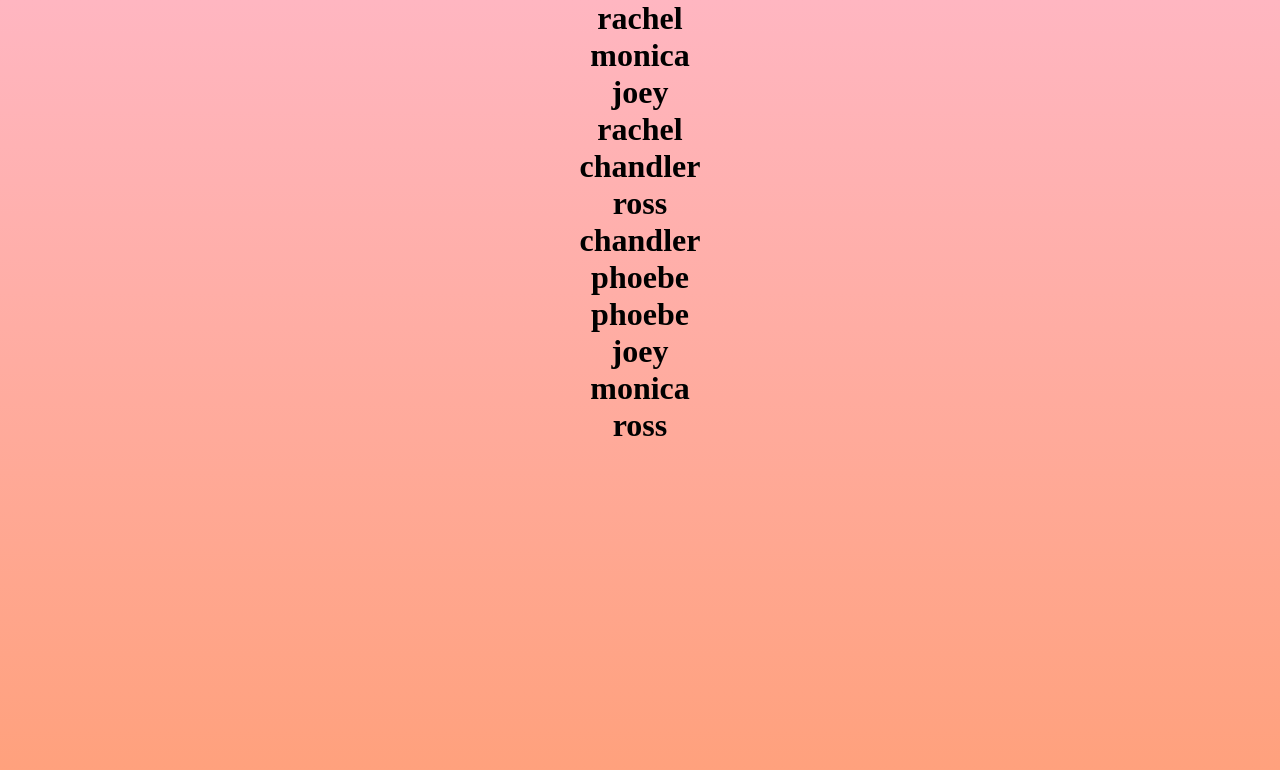
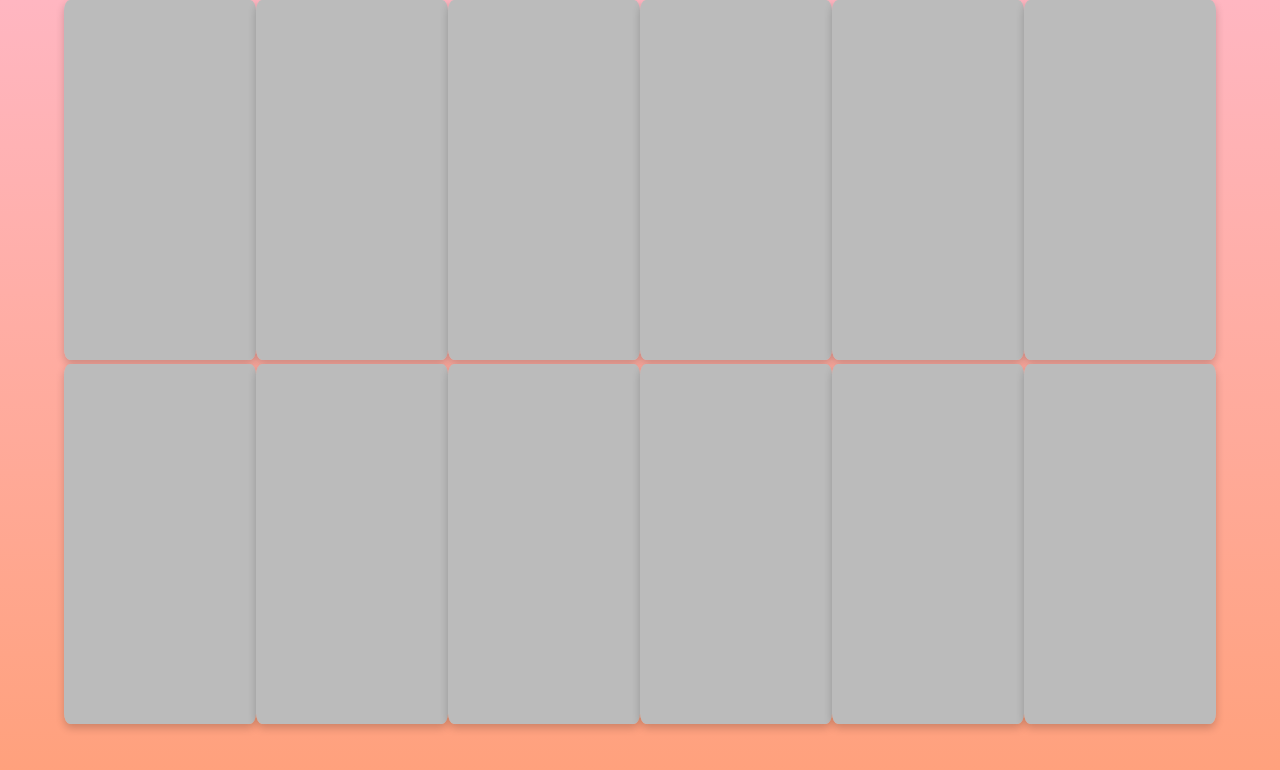
Before and after one commit to AshkanShakiba/Pexeso, an Angular app: page / in a window 1280 px wide. Shown: the top 770 px of the page. Built offline with nearby package versions, Linux system fonts and the light colour scheme.

Commit message:
Completing card component

```diff
--- a/src/app/components/card/card.component.html
+++ b/src/app/components/card/card.component.html
@@ -1 +1,10 @@
-<h1>{{card.img}}</h1>
+<div class="flip-card">
+  <div class="flip-card-inner">
+    <div class="flip-card-front">
+      <div class="image backside"></div>
+    </div>
+    <div class="flip-card-back">
+      <div class="image" style="background-image: none;"></div>
+    </div>
+  </div>
+</div>
--- a/src/app/components/card/card.component.scss
+++ b/src/app/components/card/card.component.scss
@@ -0,0 +1,50 @@
+.image {
+  width: 100%;
+  height: 100%;
+  border-radius: 3%;
+  background-size: 100% 100%;
+}
+
+.backside {
+  //background-image: url("images/card.png");
+}
+
+.flip-card {
+  border-radius: 3%;
+  display: inline-block;
+  background-color: transparent;
+  width: 15%;
+  height: 45%;
+  perspective: 1000px;
+}
+
+.flip-card-inner {
+  border-radius: 3%;
+  position: relative;
+  width: 100%;
+  height: 100%;
+  text-align: center;
+  transition: transform 0.6s;
+  transform-style: preserve-3d;
+  box-shadow: 0 4px 8px 0 rgba(0,0,0,0.2);
+}
+
+.flip-card-front, .flip-card-back {
+  border-radius: 3%;
+  position: absolute;
+  width: 100%;
+  height: 100%;
+  -webkit-backface-visibility: hidden;
+  backface-visibility: hidden;
+}
+
+.flip-card-front {
+  background-color: #bbb;
+  color: black;
+}
+
+.flip-card-back {
+  background-color: #2980b9;
+  color: white;
+  transform: rotateY(180deg);
+}
```
